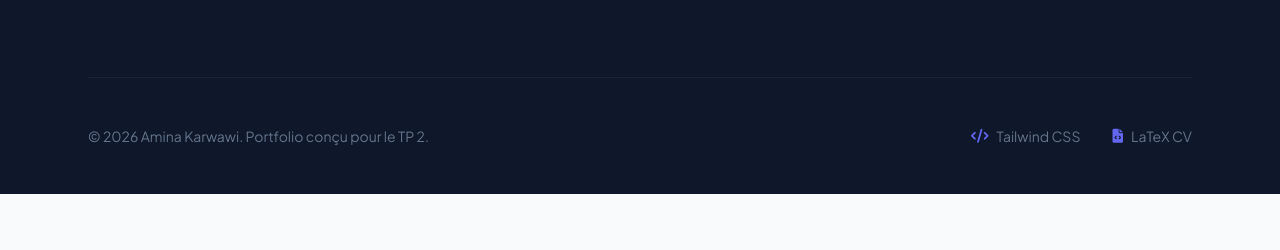
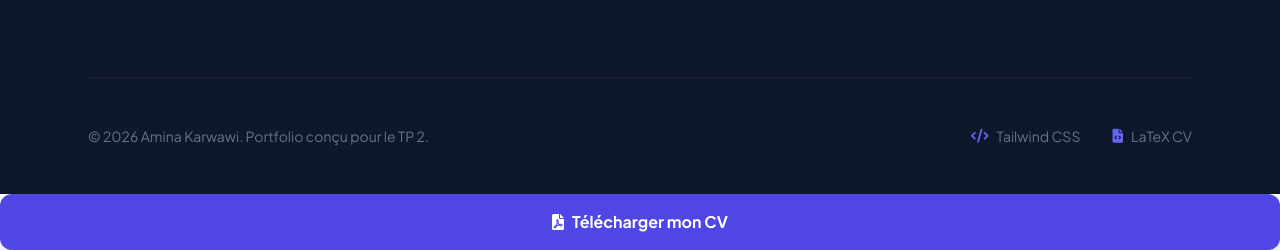
Before and after one commit to menakr23-sudo/cv-portfolio, a plain HTML site: page index.html in a window 1280 px wide. Shown: the part 2223-2473 px from the top of the page. Before the commit the page ends 2417 px from the top, so only its background shows below. Drawn offline with nearby package versions, Linux system fonts and the light colour scheme.

Commit message:
Update index.html

```diff
--- a/index.html
+++ b/index.html
@@ -261,3 +261,6 @@
 
 </body>
 </html>
+   <a href="./cv_amina.pdf" download="CV_Amina_Karwawi.pdf" class="bg-indigo-600 text-white px-8 py-4 rounded-xl font-bold hover:bg-indigo-700 transition flex items-center justify-center gap-2 shadow-lg">
+    <i class="fas fa-file-pdf"></i> Télécharger mon CV
+</a>
```
